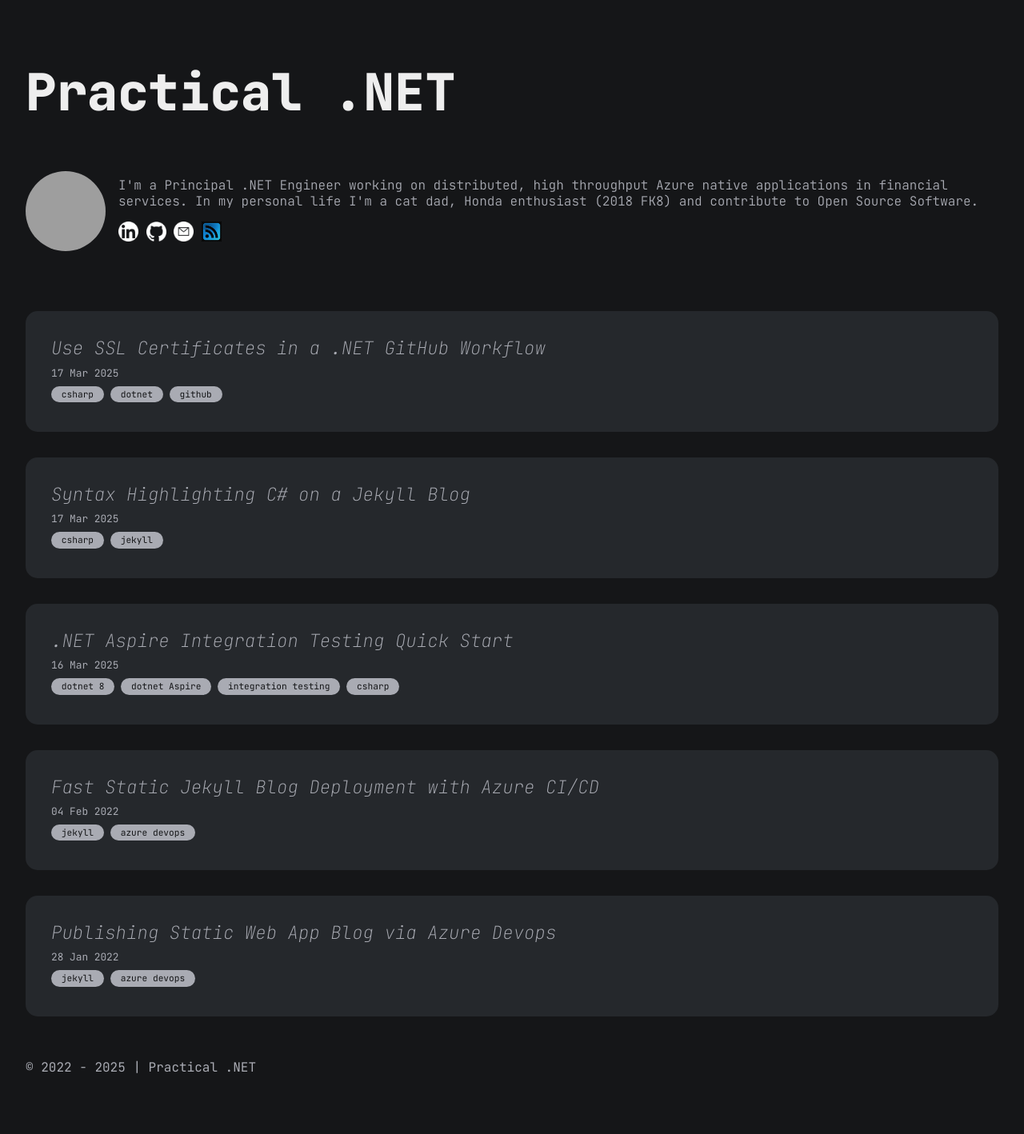
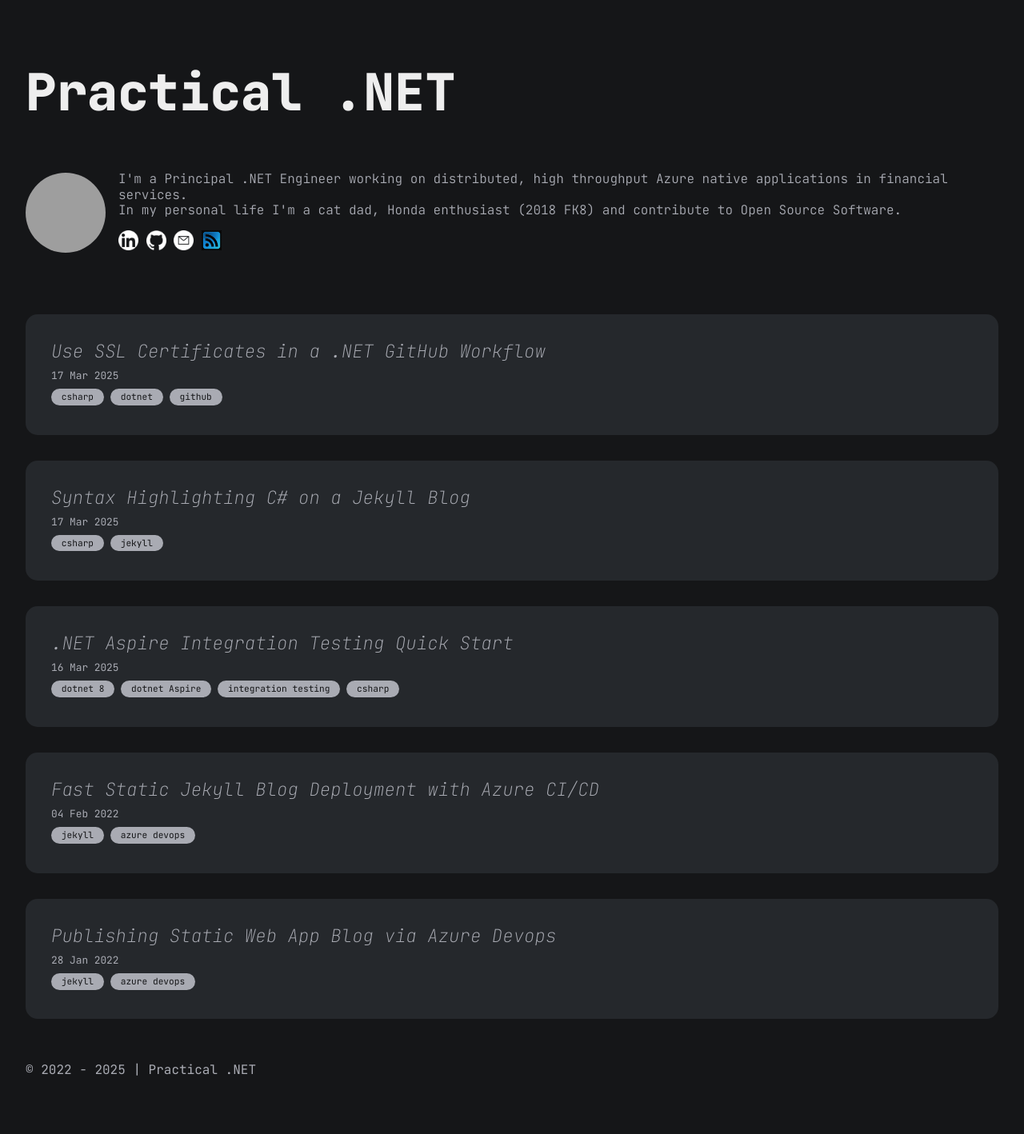
Before and after one commit to james-gould/PersonalBlog, a Jekyll site: the page built from index.md, in a window 1280 px wide. Shown: the whole page at 80% size. Built offline with Jekyll 4.4.1, drawn with Linux system fonts in a browser that asks for light colours; nearby versions of some CDN libraries; grey boxes are pictures that could not be loaded.

Commit message:
line break

```diff
--- a/_data/author.yml
+++ b/_data/author.yml
@@ -2,7 +2,9 @@ name: James Gould
 dp: https://avatars.githubusercontent.com/u/15638113?v=4
 description: "
   <p>
-    I'm a Principal .NET Engineer working on distributed, high throughput Azure native applications in financial services. In my personal life I'm a cat dad, Honda enthusiast (2018 FK8) and contribute to Open Source Software.
+    I'm a Principal .NET Engineer working on distributed, high throughput Azure native applications in financial services.
+    <br>
+    In my personal life I'm a cat dad, Honda enthusiast (2018 FK8) and contribute to Open Source Software.
   </p>
 "
 contact:
```
